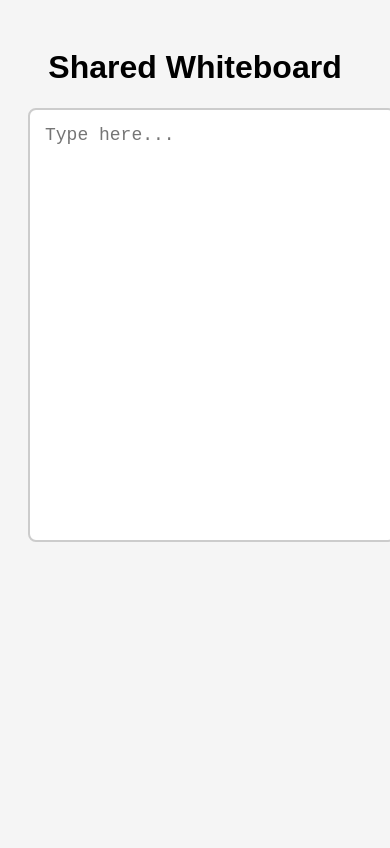
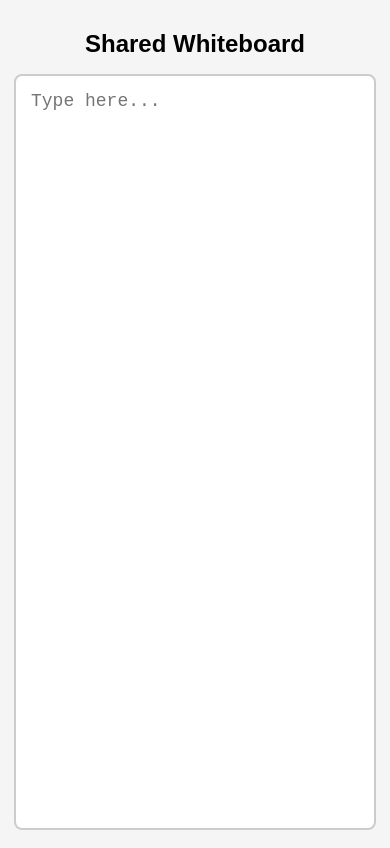
Before and after one commit to NAB42/fall-cloud, a website with bundled scripts: page public/whiteboard/whiteboard.html in a window 390 px wide. Built offline with nearby package versions, Linux system fonts and the light colour scheme; no server answers.

Commit message:
Updated UX for fall-cloud

```diff
--- a/public/whiteboard/whiteboard.css
+++ b/public/whiteboard/whiteboard.css
@@ -1,7 +1,13 @@
 body {
+    margin: 0;
+    min-height: 100vh;
     font-family: Arial, sans-serif;
     background: #f5f5f5;
     padding: 20px;
+}
+
+* {
+    box-sizing: border-box;
 }
 
 h1 {
@@ -10,7 +16,8 @@ h1 {
 
 #whiteboard {
     width: 100%;
-    height: 400px;
+    height: calc(100vh - 105px);
+    min-height: 240px;
     padding: 15px;
     font-size: 18px;
     border-radius: 8px;
@@ -18,3 +25,18 @@ h1 {
     outline: none;
     resize: none;
 }
+
+@media (max-width: 640px) {
+    body {
+        padding: 14px;
+    }
+
+    h1 {
+        font-size: 24px;
+    }
+
+    #whiteboard {
+        height: calc(100vh - 88px);
+        min-height: 200px;
+    }
+}
--- a/public/whiteboard/whiteboard.html
+++ b/public/whiteboard/whiteboard.html
@@ -2,6 +2,7 @@
 <html lang="en">
 <head>
     <meta charset="UTF-8">
+    <meta name="viewport" content="width=device-width, initial-scale=1">
     <title>Whiteboard</title>
     <link rel="stylesheet" href="whiteboard.css">
     <script type="module" src="../auth.js"></script>
```
Also changed, not shown: public/style.css (+17 -2 lines).
